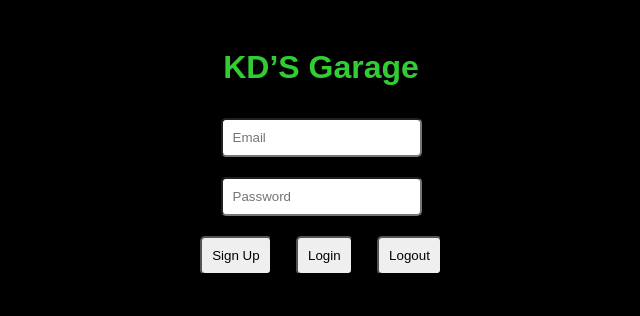
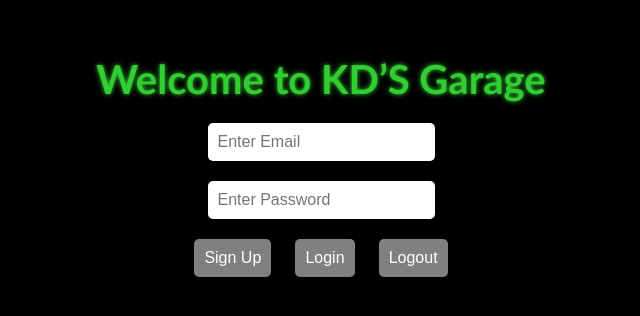
Before and after one commit to kdsgarage/kdsgarage, a plain HTML site: page index.html in a window 1280 px wide. Shown: the whole page, without its empty margins (319-959 px from the left). Drawn offline with Linux system fonts and the light colour scheme; no server answers.

Commit message:
Add files via upload

```diff
--- a/index.html
+++ b/index.html
@@ -7,19 +7,50 @@
   <script src="https://www.gstatic.com/firebasejs/9.6.1/firebase-auth-compat.js"></script>
   <script src="https://www.gstatic.com/firebasejs/9.6.1/firebase-storage-compat.js"></script>
   <style>
-    body { background: black; color: limegreen; font-family: sans-serif; text-align: center; padding: 20px; }
-    input, button { margin: 10px; padding: 10px; border-radius: 5px; }
-    #garage img { width: 100px; margin: 10px; border: 2px solid limegreen; }
+    body {
+      background-color: black;
+      color: limegreen;
+      font-family: 'Trebuchet MS', sans-serif;
+      text-align: center;
+      padding: 20px;
+    }
+    h1 {
+      font-size: 2.5em;
+      margin-bottom: 10px;
+      text-shadow: 0 0 5px limegreen;
+    }
+    input, button {
+      margin: 10px;
+      padding: 10px;
+      border-radius: 5px;
+      border: none;
+      font-size: 1em;
+    }
+    button {
+      background-color: gray;
+      color: white;
+    }
+    #garage img {
+      width: 100px;
+      margin: 10px;
+      border: 2px solid limegreen;
+      border-radius: 5px;
+    }
+    .highlight {
+      font-size: 1.2em;
+      margin: 10px 0;
+    }
   </style>
 </head>
 <body>
-  <h1>KD’S Garage</h1>
-  <input id="email" type="email" placeholder="Email"><br>
-  <input id="password" type="password" placeholder="Password"><br>
+  <h1>Welcome to KD’S Garage</h1>
+  <input id="email" type="email" placeholder="Enter Email"><br>
+  <input id="password" type="password" placeholder="Enter Password"><br>
   <button onclick="signup()">Sign Up</button>
   <button onclick="login()">Login</button>
   <button onclick="logout()">Logout</button>
-  <div id="dashboard"></div>
+
+  <div id="dashboard" class="highlight"></div>
   <script src="script.js"></script>
 </body>
 </html>
--- a/script.js
+++ b/script.js
@@ -40,7 +40,7 @@ function logout() {
 }
 
 function showDashboard(user) {
-  document.getElementById("dashboard").innerHTML = `
+  $("dashboard").innerHTML = `
     <p>Logged in as <strong>${user.email}</strong></p>
     <input type="file" accept="image/*" onchange="uploadImage(event)">
     <div id="garage"><h2>Your Garage</h2><div id="gallery"></div></div>
@@ -53,7 +53,7 @@ function uploadImage(event) {
   const user = auth.currentUser;
   if (!file || !user) return;
 
-  const storageRef = storage.ref(`users/${user.uid}/${file.name}`);
+  const storageRef = storage.ref(\`users/\${user.uid}/\${file.name}\`);
   storageRef.put(file).then(() => {
     alert("✅ Upload complete!");
     loadImages(user);
@@ -63,7 +63,7 @@ function uploadImage(event) {
 function loadImages(user) {
   const gallery = $("gallery");
   gallery.innerHTML = "";
-  const ref = storage.ref(`users/${user.uid}`);
+  const ref = storage.ref(\`users/\${user.uid}\`);
   ref.listAll().then(result => {
     result.items.forEach(imageRef => {
       imageRef.getDownloadURL().then(url => {
```
